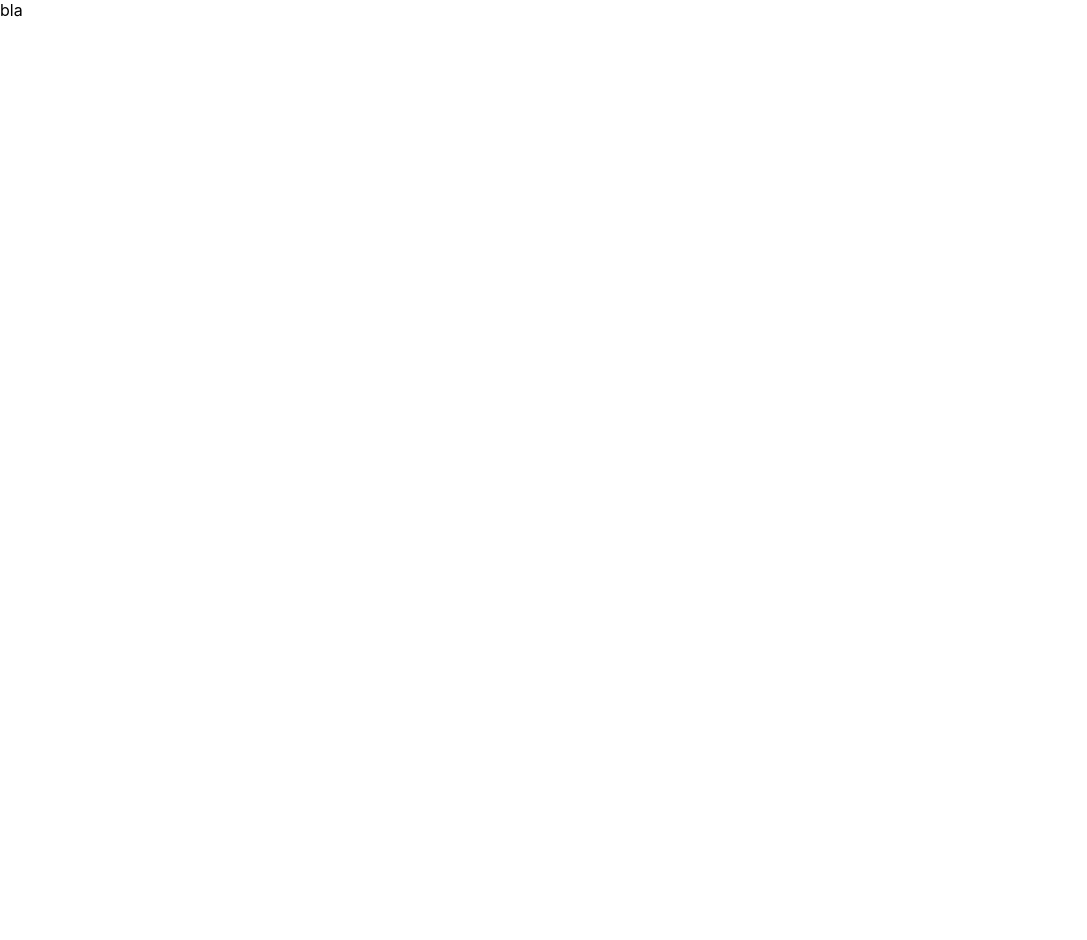
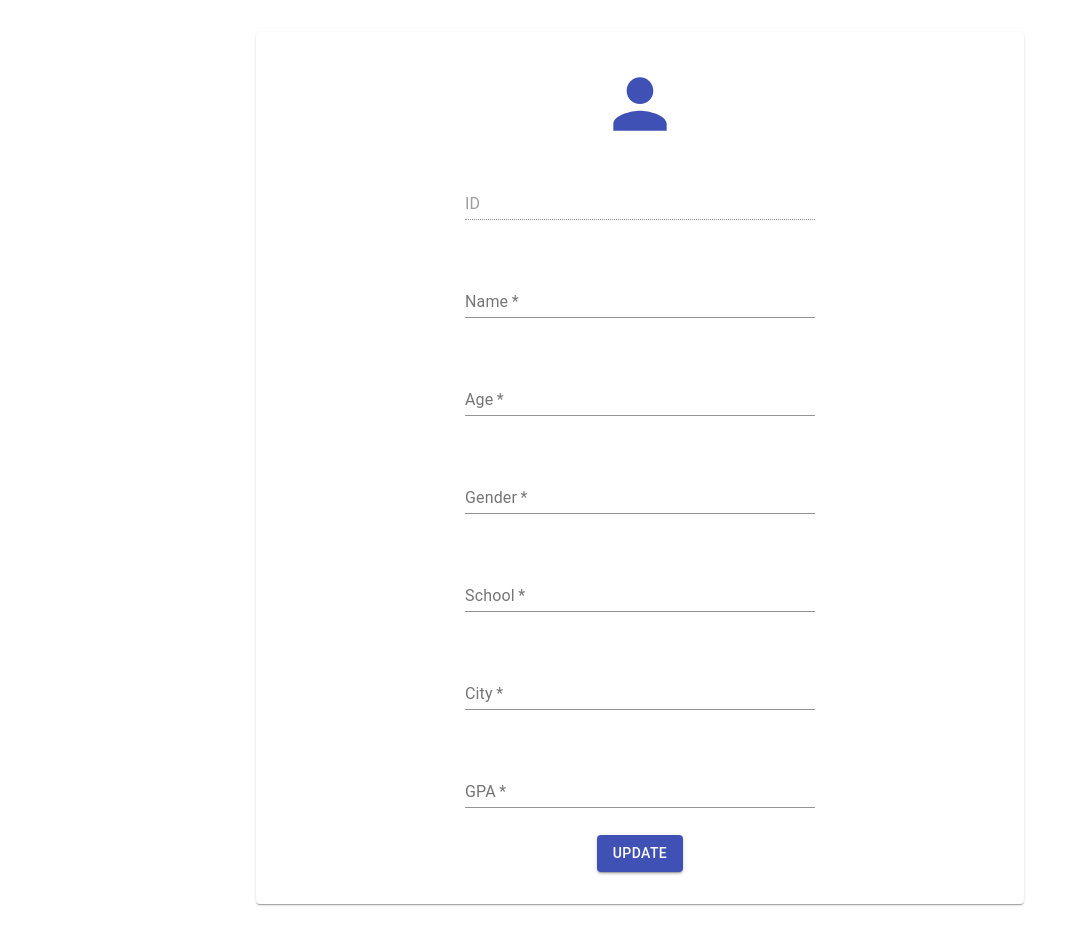
Before and after one commit to Gal-Greenberg/students, a React (Create React App) app: page /student in a window 1280 px wide. Shown: the whole page, without its empty margins (0-1087 px from the left). Before the commit the page ends 800 px from the top, so only its background shows below. Built offline with nearby package versions, Linux system fonts and the light colour scheme.

Commit message:
create student edit display UI+logic

```diff
--- a/package.json
+++ b/package.json
@@ -5,6 +5,7 @@
   "dependencies": {
     "@material-ui/core": "^4.11.2",
     "@material-ui/data-grid": "^4.0.0-alpha.13",
+    "@material-ui/icons": "^4.11.2",
     "@material-ui/lab": "^4.0.0-alpha.57",
     "@testing-library/jest-dom": "^5.11.4",
     "@testing-library/react": "^11.1.0",
--- a/src/components/EditStudent.tsx
+++ b/src/components/EditStudent.tsx
@@ -1,7 +1,141 @@
+import { useState, useEffect } from "react"
+
+import { Card, TextField, Button, makeStyles } from "@material-ui/core";
+import PersonIcon from '@material-ui/icons/Person';
+
+import { StudentProps } from "../interfaces"
+
+const useStyles = makeStyles((theme) => ({
+    form: {
+        '& > *': {
+            margin: theme.spacing(3),
+            textAlign: "center"
+        },
+    },
+}));
 
 export const EditStudent = () => {
+    const classes = useStyles();
+    const [student, setStudent] = useState<StudentProps>();
+
+    useEffect(() => {
+        // localStorage.removeItem("students");
+
+        const studentUpdate = localStorage.getItem("studentUpdate")
+        console.log(studentUpdate)
+        if (studentUpdate !== null) {
+            setStudent(JSON.parse(studentUpdate))
+            localStorage.removeItem("studentUpdate");
+        }
+    }, []);
+
+    const onInputChange = (e: any) => {
+        clearError()
+
+        const studentUpdate: StudentProps = {
+            id: (document.getElementById("id") as HTMLInputElement).value,
+            name: (document.getElementById("name") as HTMLInputElement).value,
+            age: (document.getElementById("age") as HTMLInputElement).value,
+            gender: (document.getElementById("gender") as HTMLInputElement).value,
+            school: (document.getElementById("school") as HTMLInputElement).value,
+            city: (document.getElementById("city") as HTMLInputElement).value,
+            gpa: (document.getElementById("gpa") as HTMLInputElement).value
+        }
+        setStudent(studentUpdate)
+    }
+
+    const update = (e: any) => {
+        clearError()
+        let flag = 1;
+        console.log(student)
+
+        if (student === undefined || student.name === "") {
+            showError("Please enter your name")
+            flag = 1
+        }
+        if (student === undefined || student.age === "") {
+            showError("Please enter your age")
+            flag = 1
+        }
+        if (student === undefined || student.gender === "") {
+            showError("Please enter your gender")
+            flag = 1
+        }
+        if (student === undefined || student.school === "") {
+            showError("Please enter your school")
+            flag = 1
+        }
+        if (student === undefined || student.city === "") {
+            showError("Please enter your city")
+            flag = 1
+        }
+        if (student === undefined || student.gpa === "") {
+            showError("Please enter your GPA")
+            flag = 1
+        }
+
+        if (flag === 0) {
+            localStorage.setItem("studentUpdate", JSON.stringify(e.row))
+            window.location.href = "http://localhost:3000/"
+        }
+    }
+
+    const showError = (errorText: string) => {
+        console.log("showError")
+        var errorLabel = document.getElementById("errorText")
+
+        if (errorLabel !== null) {
+            errorLabel.innerHTML += "<p>" + errorText + "</p>"
+            errorLabel.style.height = "auto"
+        }
+    }
+
+    const clearError = () => {
+        var errorLabel = document.getElementById("errorText")
+
+        if (errorLabel !== null) {
+            errorLabel.style.height = "0px"
+            errorLabel.innerHTML = ""
+        }
+    }
 
     return (
-        <div>bla</div>
+        <div className="align_center">
+            <Card className="card">
+                <PersonIcon color="primary" style={{ marginTop: "2rem", fontSize: 80 }} />
+                <form className={classes.form} noValidate>
+                    <TextField id="id" disabled className="input_content" label="ID" value={student?.id} />
+                    <TextField id="name" required className="input_content" label="Name"
+                        value={student?.name} onChange={onInputChange}
+                    />
+                    <br />
+
+                    <TextField id="age" required className="input_content" label="Age"
+                        value={student?.age} onChange={onInputChange}
+                    />
+                    <TextField id="gender" required className="input_content" label="Gender"
+                        value={student?.gender} onChange={onInputChange}
+                    />
+                    <br />
+
+                    <TextField id="school" required className="input_content" label="School"
+                        value={student?.school}onChange={onInputChange}
+                    />
+                    <TextField id="city" required className="input_content" label="City"
+                        value={student?.city}onChange={onInputChange}
+                    />
+                    <br />
+
+                    <TextField id="gpa" required className="input_content" label="GPA"
+                        value={student?.gpa} onChange={onInputChange}
+                    />
+                </form>
+
+                <p id="errorText" style={{ fontSize: "20px", color: "red",
+                    display: "flexbox", margin: "1px 0 0 0", textAlign: "center"}}>
+                </p>
+                <Button style={{ marginBottom: "2rem" }} variant="contained" color="primary" onClick={update}>Update</Button>
+            </Card>
+        </div>
     )
 }
--- a/src/components/Students.tsx
+++ b/src/components/Students.tsx
@@ -1,6 +1,7 @@
 import React, { useState, useEffect } from "react"
 
-import { DataGrid, RowsProp } from '@material-ui/data-grid';
+import { DataGrid, RowsProp, RowParams } from "@material-ui/data-grid";
+import { Button } from "@material-ui/core";
 
 import { StudentProps } from "../interfaces"
 
@@ -54,15 +55,19 @@ export const Students = () => {
             }
         }
 
+        //delete data from localStorage for testing
         // localStorage.removeItem("students");
 
+        // Get data from localStorge if first time running get from Rest API
         const localStorageStudents = localStorage.getItem("students")
-        console.log(localStorageStudents)
         if (localStorageStudents === null) {
             getData();
         } else {
             localStorageStudents !== undefined && setStudents(JSON.parse(localStorageStudents));
         }
+
+        // Checks if a student has been updated
+        // const studentUpdate = localStorage.getItem("studentUpdate")
     }, []);
 
     const onCheckboxChange = (selections: any) => {
@@ -79,6 +84,12 @@ export const Students = () => {
         localStorage.setItem("students", JSON.stringify(students));
     }
 
+    const onRowClicked = (e: RowParams) => {
+        console.log(e.row)
+        localStorage.setItem("studentUpdate", JSON.stringify(e.row))
+        window.location.href = "http://localhost:3000/student"
+    }
+
     const updateStudent = () => {
 
     }
@@ -86,15 +97,17 @@ export const Students = () => {
     var studentsProps = students ? students as RowsProp : [];
     console.log(studentsProps)
     return (
-        <div style={{ textAlign: "center" }}>
-            <div style={{ margin: "2rem", textAlign: "center", height: 550 }}>
-                <DataGrid pageSize={8} checkboxSelection
+        <div className="align_center">
+            <div className="data_grid">
+                <DataGrid
+                    pageSize={8} checkboxSelection
                     rows={studentsProps} columns={columns}
                     onSelectionChange={onCheckboxChange}
-                    // onRowClick={}
+                    onRowClick={onRowClicked}
                 />
             </div>
-            <button className="button" onClick={deleteChecked}>delete</button>
+            <Button variant="contained" color="primary" onClick={deleteChecked}>delete</Button>
+            {/* <button className="button" onClick={deleteChecked}>delete</button> */}
         </div>
     )
 }
--- a/src/interfaces.tsx
+++ b/src/interfaces.tsx
@@ -1,5 +1,4 @@
 export interface StudentProps {
-    // studentData: {
     id: string
     name: string;
     age: string;
@@ -7,6 +6,4 @@ export interface StudentProps {
     school: string;
     city: string;
     gpa: string;
-    // }
-    // markFunc?: (e: React.ChangeEvent<HTMLInputElement>) => void
 }
--- a/src/styles/styles.scss
+++ b/src/styles/styles.scss
@@ -1,21 +1,23 @@
-.grid_card {
-    display: grid;
-    grid-template-columns: 20% 50% 20% 10%;
-    text-align: left;
-    color: black;
-    text-decoration: underline #ffffff;
+.data_grid {
+    margin: 2rem 2rem 1rem 2rem;
+    height: 550px
 }
 
-.button {
-    font-size: 2rem;
+.card {
+    min-height: 90vh;
+    width: 60vw;
+    margin: 2rem;
     text-align: center;
     display: inline-block;
-    margin-bottom: 1.5rem;
-    border-radius: 0.5rem;
-    margin: 1rem;
 }
 
-.pagination {
-    text-align: right;
-    margin: 1rem;
+.input_content {
+    width: 350px;
+    height: 50px;
+    font-size: 2rem;
+    margin: 1.5rem;
 }
+
+.align_center {
+    text-align: center;
+}
```
Also changed, not shown: 2 other files (tests, documents, lock files or other folders). Lines whose indentation alone changed are shown as unchanged.
